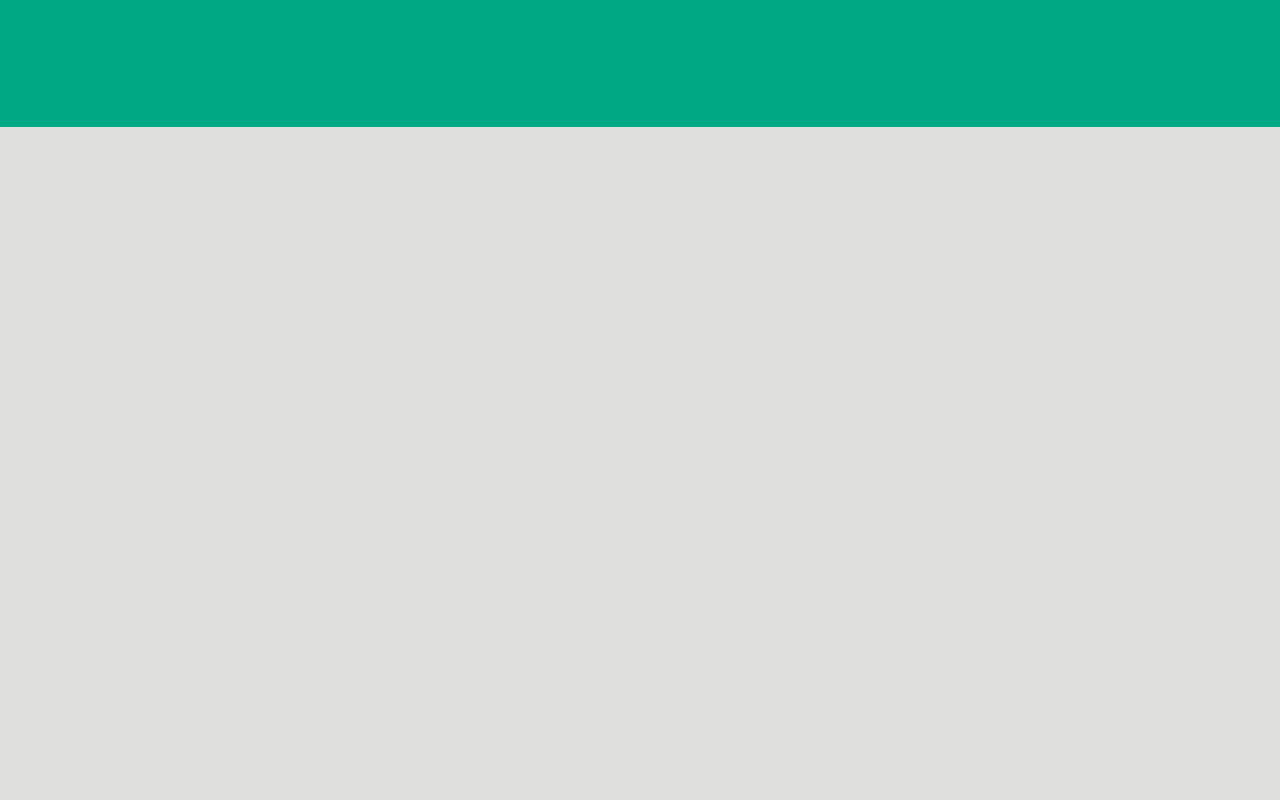
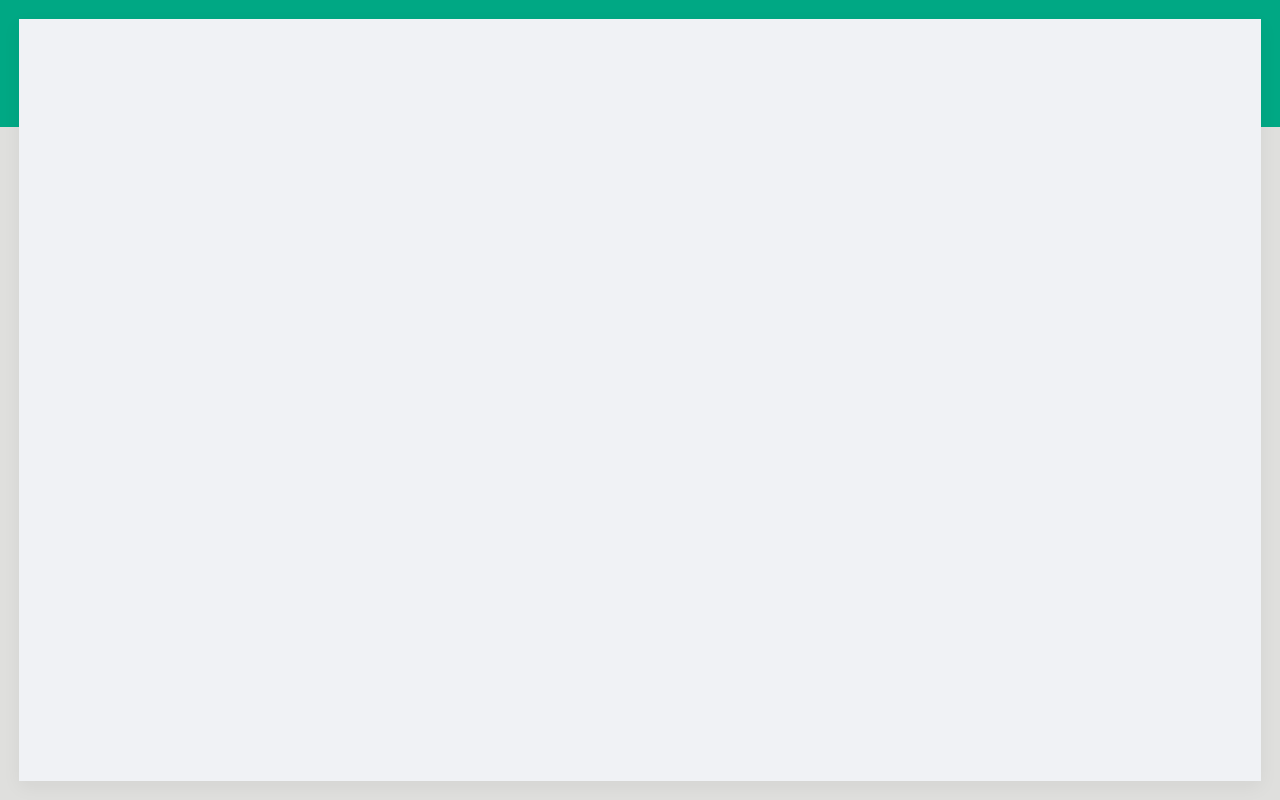
Before and after one commit to intVivek/frontpage, a React (Create React App) app: page / in a window 1280 px wide. Built offline with nearby package versions, Linux system fonts and the light colour scheme.

Commit message:
Added DashBoard Container

```diff
--- a/src/App.css
+++ b/src/App.css
@@ -8,4 +8,5 @@
 :root {
   --Background-Color: #dfdfdd;
   --Accent-Color: #00a884;
+  --Shadow: 11,20,26;
 }
--- a/src/Components/DashBoard/DashBoard.js
+++ b/src/Components/DashBoard/DashBoard.js
@@ -1,8 +1,7 @@
 import "./DashBoard.scss";
-import React from "react";
 
 const DashBoard = () => {
-  return <div></div>;
+  return <div className="dashBoard"></div>;
 };
 
 export default DashBoard;
--- a/src/Components/DashBoard/DashBoard.scss
+++ b/src/Components/DashBoard/DashBoard.scss
@@ -0,0 +1,14 @@
+.dashBoard{
+    width: calc(100% - 38px);
+    max-width: 1600px;
+    height: calc(100% - 38px);
+    background-color: #f0f2f5;
+    z-index: 1;
+    box-shadow: 0 6px 18px rgba(var(--Shadow),.05);
+    animation: entry .2s cubic-bezier(.1,.82,.25,1);
+}
+
+@keyframes entry {
+    from {transform: scale(1.3);}
+    to {transform: scale(1);}
+  }
--- a/src/Pages/HomePage/HomePage.scss
+++ b/src/Pages/HomePage/HomePage.scss
@@ -1,10 +1,14 @@
 .homePage{
     width: 100%; height: 100%;
     background: var(--Background-Color);
+    display: flex;
+    align-items: center;
+    justify-content: center;
 
     >.stripe{
         position: fixed;
         top: 0;
+        z-index: 0;
         width: 100%;
         height: 127px;
         background: var(--Accent-Color);
```
